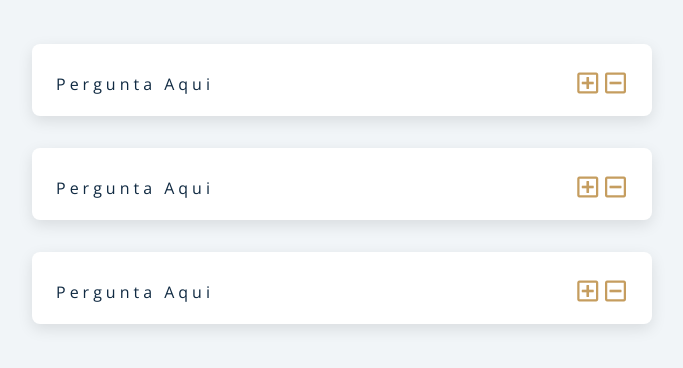
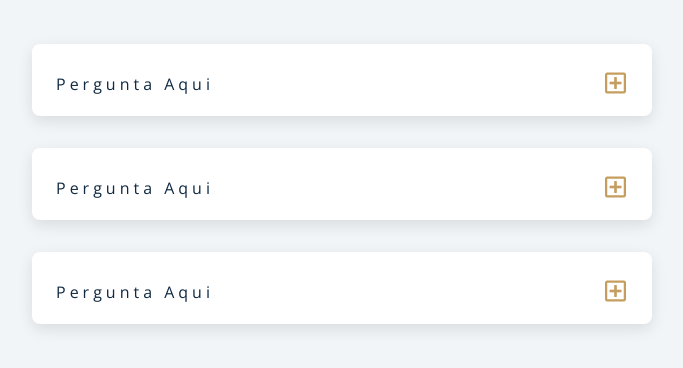
Before and after one commit to Dora3003/Grupo7_Rodolfo, a plain HTML site: page setup/index.html in a window 1280 px wide. Shown: the part 180-548 px from the top of the page, without its empty margins (298-981 px from the left). Drawn offline with nearby package versions, Linux system fonts and the light colour scheme.

Commit message:
corrigindo class de minus-icon

```diff
--- a/setup/index.html
+++ b/setup/index.html
@@ -31,7 +31,7 @@
               <span class="plus-icon">
                 <i class="far fa-plus-square"></i>
               </span>
-              <span class="minus-co">
+              <span class="minus-icon">
                 <i class="far fa-minus-square"></i>
               </span>
             </button>
@@ -51,7 +51,7 @@
               <span class="plus-icon">
                 <i class="far fa-plus-square"></i>
               </span>
-              <span class="minus-co">
+              <span class="minus-icon">
                 <i class="far fa-minus-square"></i>
               </span>
             </button>
@@ -71,7 +71,7 @@
               <span class="plus-icon">
                 <i class="far fa-plus-square"></i>
               </span>
-              <span class="minus-co">
+              <span class="minus-icon">
                 <i class="far fa-minus-square"></i>
               </span>
             </button>
```
